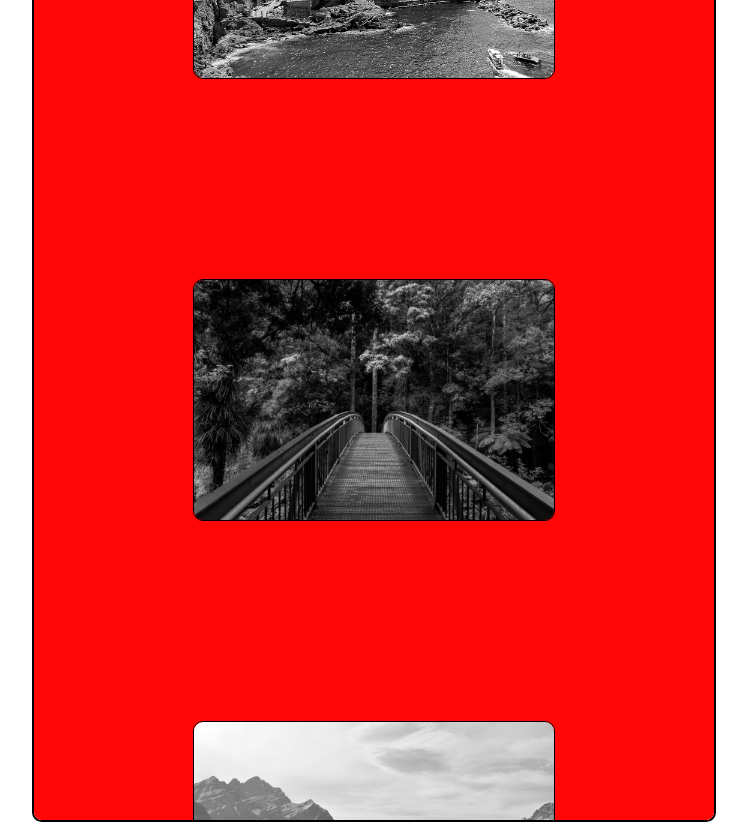
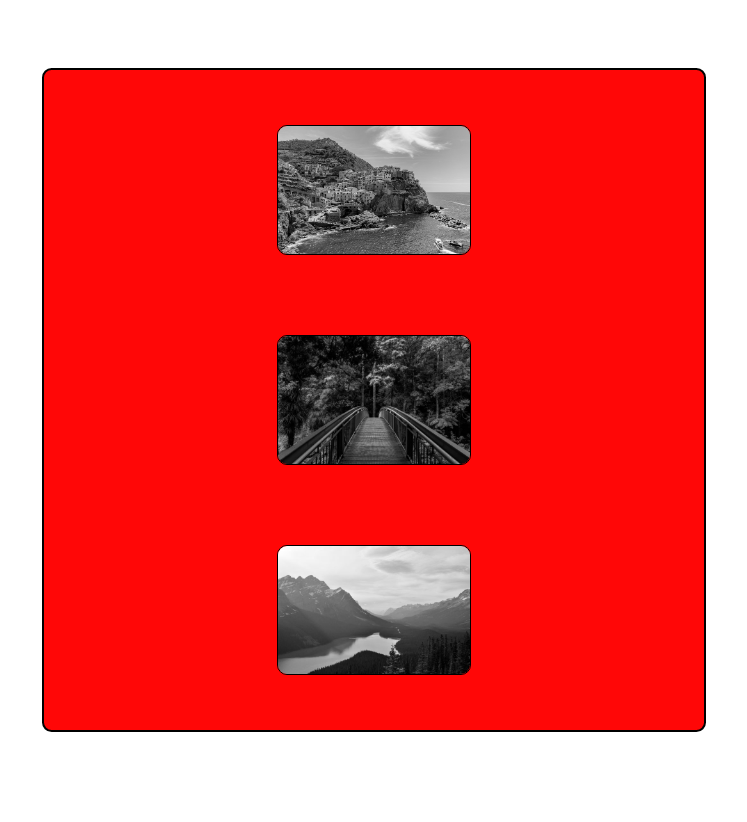
Before and after one commit to Sarthakshelke9895/Hello, a plain HTML site: page index.html in a window 1280 px wide. Shown: the whole page, without its empty margins (266-1013 px from the left). After the commit the page ends 800 px from the top, so only its background shows below. Drawn offline with Linux system fonts and the light colour scheme.

Commit message:
Update index.html

```diff
--- a/index.html
+++ b/index.html
@@ -19,18 +19,18 @@
     .container{
       background-color: rgb(255, 7, 7);
       border: 2px solid rgb(0, 0, 0);
-      padding: 20px;
+      padding:10px;
       border-radius: 0.6rem;
       height: 400px;
       width: 1000px;
       display: flex;
       align-items: center;
       justify-content: center;
-      gap: 200px;
+      gap: 80px;
       overflow: scroll;
     }
     img{
-      height: 30%;
+      height: 20%;
       border-radius: 10px;
       border: 1px solid black;
       transition: 0.4s ;
@@ -51,7 +51,7 @@
         flex-direction: column;
         align-items: center;
         justify-content: center;
-        height: 100%;
+        height: 80%;
         width:50%;
       }
 
```
